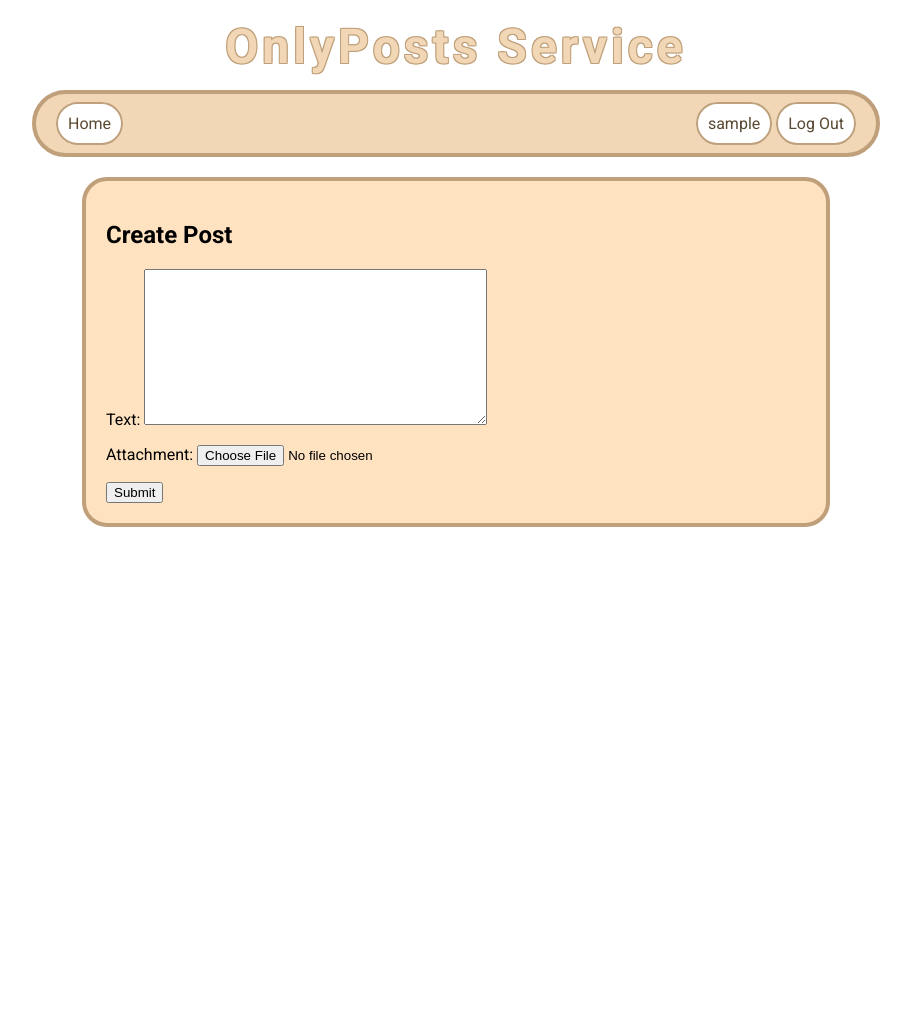
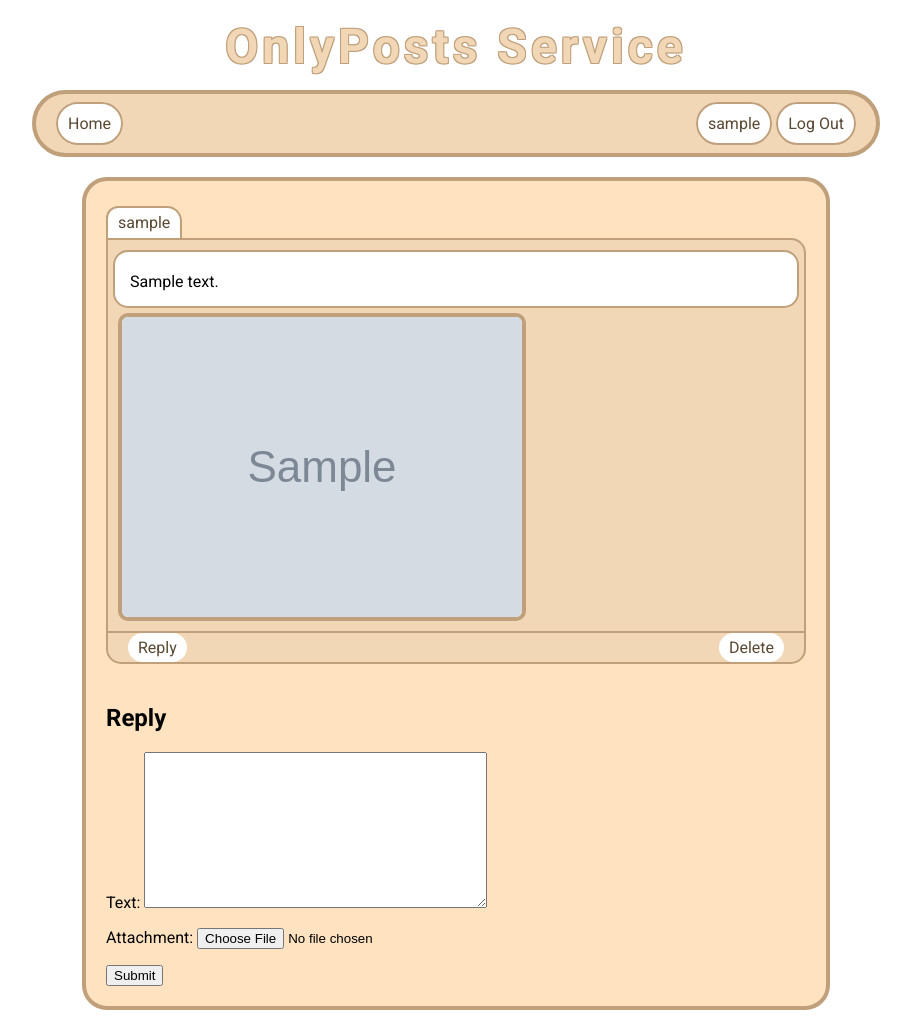
Before and after one commit to ketstap162/only_posts, a Django app: page /1/reply in a window 1280 px wide. Shown: the whole page, without its empty margins (184-1095 px from the left). Before the commit the page ends 527 px from the top, so only its background shows below. Run offline with Django 5.2, Linux system fonts and the light colour scheme; a user stored in the database is signed in; tables that the repository leaves empty hold one stand-in row (values such as "Sample post"); grey boxes marked "Sample" are stand-in pictures; parts of the project's set-up code (start-up, migrations or seed data) failed here and were passed over.

Commit message:
Update templates

```diff
--- a/templates/posts/components/post-list.html
+++ b/templates/posts/components/post-list.html
@@ -1,6 +1,6 @@
 {% if posts %}
   {% for post in posts %}
-    {% include "posts/components/post-structure.html" with post=post %}
+      {% include "posts/components/post-structure.html" with post=post %}
   {% endfor %}
 {% else %}
   No posts created
--- a/templates/posts/components/post-navbar.html
+++ b/templates/posts/components/post-navbar.html
@@ -2,7 +2,7 @@
 <link rel="stylesheet" type="text/css" href="{% static 'css/components/navbar.css' %}">
 <div class="navbar-main navbar-secondary">
   <div class="navbar-left">
-    <a href="{% url 'Post:home' %}" class="navbar-block">Home</a>
+    <a href="{% url 'Post:home' %}" class="navbar-block">My posts</a>
   </div>
   <div class="navbar-right">
     <a href="{% url 'Post:create' %}" class="navbar-block">+ Create</a>
--- a/templates/posts/components/post-structure.html
+++ b/templates/posts/components/post-structure.html
@@ -1,4 +1,5 @@
 {% load static %}
+
 <div class="post-main">
   <div class="post-owner-field">
     <div class="post-owner">{{ post.owner.username }}</div>
@@ -11,21 +12,23 @@
         {% if post.attachment_type == "image" %}
           <img src="{{ post.attachment.url }}" alt="image" class="post-image">
         {% elif post.attachment_type == "txt" %}
-        <div>{{ post.attachment }}</div>
+          <textarea readonly class="post-txt">{{ post.text_file_content_as_html }}</textarea>
         {% endif %}
       </div>
     {% endif %}
 
     <div class="post-panel">
       <div class="post-panel-left">
-        <a href="{% url 'Post:home' %}" class="post-panel-control">Reply</a>
+        <a href="{% url 'Post:reply' pk=post.pk %}" class="post-panel-control">Reply</a>
       </div>
 
       <div class="post-panel-right">
         {% if post.owner == user %}
-          <a href="" class="post-panel-control">Delete</a>
+          <a href="{% url 'Post:delete' pk=post.pk %}" class="post-panel-control">Delete</a>
         {% endif %}
       </div>
     </div>
   </div>
+
+  {% include "posts/components/recursive_replies.html" %}
 </div>
--- /dev/null
+++ b/templates/posts/components/recursive_replies.html
@@ -0,0 +1,12 @@
+{% if post.replies.exists %}
+    {% if not is_reply %}
+      <div class="reply-block">
+    {% endif %}
+
+    {% include "posts/components/reply-loop.html" %}
+
+    {% if not is_reply %}
+      </div>
+    {% endif %}
+
+{% endif %}
--- /dev/null
+++ b/templates/posts/components/reply-loop.html
@@ -0,0 +1,3 @@
+{% for reply in post.replies.all %}
+{% include "posts/components/reply-structure.html" with post=reply is_reply=True %}
+{% endfor %}
--- a/templates/posts/post-create.html
+++ b/templates/posts/post-create.html
@@ -1,7 +1,14 @@
 {% extends "base.html" %}
 
 {% block content %}
+  {% if reply_to %}
+    {% load static %}
+    <link rel="stylesheet" type="text/css" href="{% static 'css/posts.css' %}">
+    {% include "posts/components/post-structure.html" with post=reply_to %}
+    <h2>Reply</h2>
+  {% else %}
   <h2>Create Post</h2>
+  {% endif %}
   <form method="post" enctype="multipart/form-data">
     {% csrf_token %}
     {{ form.as_p }}
```
Also changed, not shown: templates/posts/components/reply-structure.html (added, +40 -0 lines). Lines whose indentation alone changed are shown as unchanged.
